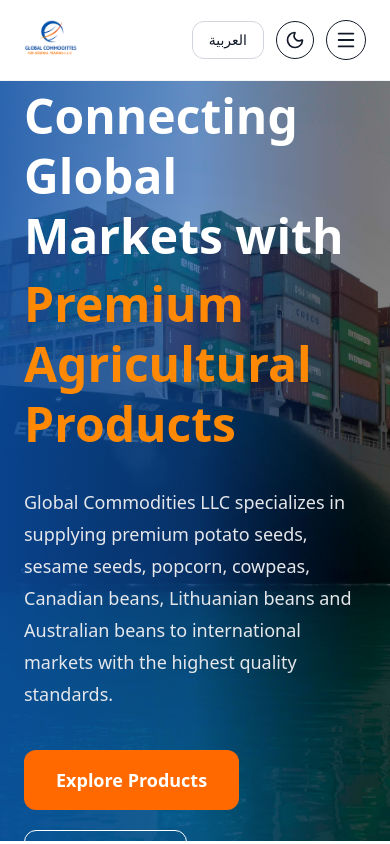
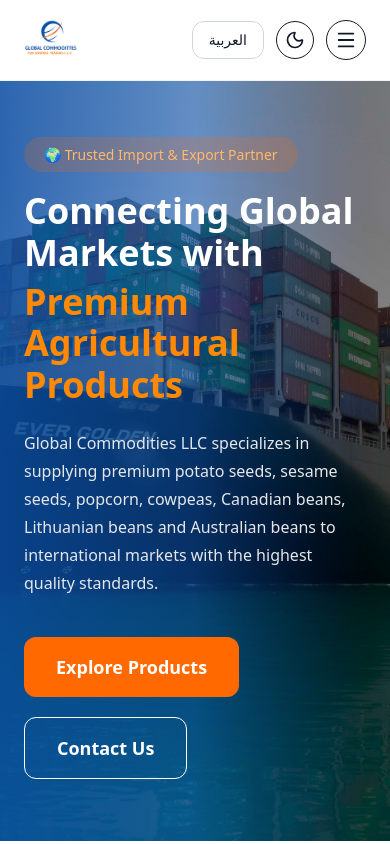
Before and after one commit to mmohamedshams/global-commodities, a Next.js app: page /en in a window 390 px wide. Shown: the top 844 px of the page. Built offline with nearby package versions, Linux system fonts and the light colour scheme.

Commit message:
Improve mobile responsive design

```diff
--- a/components/home/Hero.tsx
+++ b/components/home/Hero.tsx
@@ -26,14 +26,15 @@
             🌍 {t("badge")}
           </span>
 
-          <h1 className="mt-8 text-5xl font-extrabold leading-tight md:text-7xl">
-            {t("title")}
-            <span className="mt-2 block text-orange-400">
-              {t("highlight")}
-            </span>
-          </h1>
+        <h1 className="mt-6 text-4xl font-extrabold leading-[1.15] sm:text-5xl md:mt-8 md:text-6xl lg:text-7xl">
+  {t("title")}
 
-          <p className="mt-8 max-w-2xl text-lg leading-8 text-gray-200">
+  <span className="mt-2 block text-orange-400">
+    {t("highlight")}
+  </span>
+</h1>
+
+          <p className="mt-6 max-w-2xl text-base leading-7 text-gray-200 sm:text-lg sm:leading-8">
             {t("description")}
           </p>
 
```
